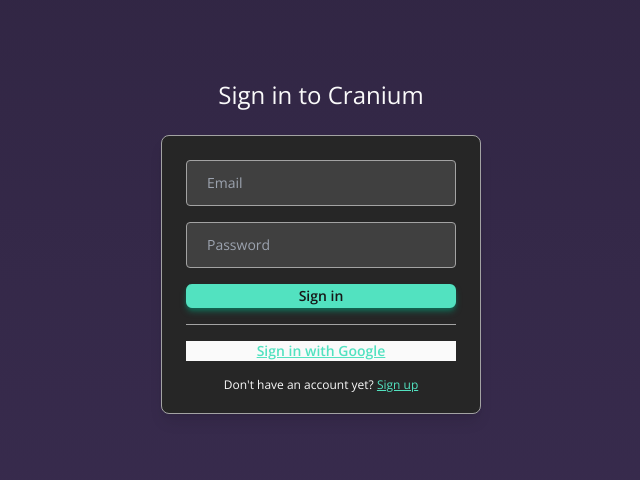
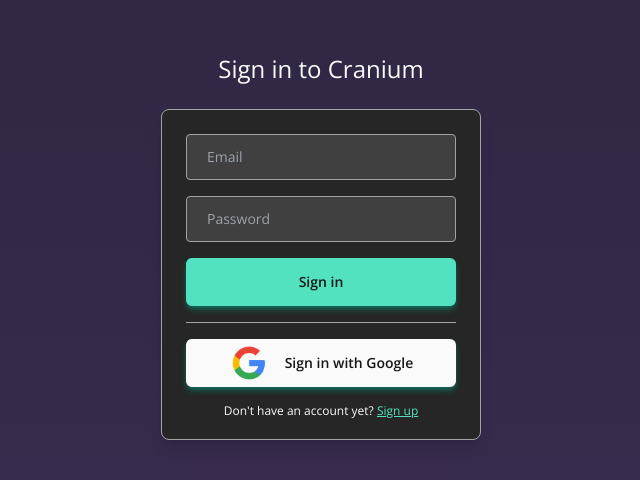
Before and after one commit to Darren-34810/cranium-fe, a React (Create React App) app: page /signin in a window 1280 px wide. Shown: the part 154-634 px from the top of the page, without its empty margins (319-959 px from the left). Built offline with nearby package versions, Linux system fonts and the light colour scheme.

Commit message:
SignIn & SignUp

```diff
--- a/src/pages/SignIn.jsx
+++ b/src/pages/SignIn.jsx
@@ -9,9 +9,9 @@
         <form action="/signin" method="POST" className="w-80 text-sm text-center bg-neutral-800 border border-neutral-400 rounded-lg shadow-lg p-6">
           <Input type="email" placeholder="Email" className="mb-4" />
           <Input type="password" placeholder="Password" className="mb-4" />
-          <Button type="submit" variant="primary" className="w-full mb-4">Sign in</Button>
+          <Button size="large" type="submit" variant="primary" className="w-full mb-4">Sign in</Button>
           <hr className="border-neutral-400 mb-4" />
-          <Button className="w-full mb-4 bg-neutral-50 border-neutral-50 hover:bg-neutral-300 hover:border-neutral-300 hover:shadow-neutral-600">Sign in with Google</Button>
+          <Button size="large"type="button" variant="primary" className="w-full mb-4 bg-neutral-50 border-neutral-50 hover:bg-neutral-300 hover:border-neutral-300 hover:shadow-neutral-600"><img className="w-10 mr-4" src="./images/jpeg/logogoogle.png"/>Sign in with Google</Button>
           <p className="text-xs -mb-1">Don't have an account yet? <a href="/signup" className="btn-tertiary text-xs hover:-translate-y-0.5">Sign up</a></p>
         </form>
       </div>
--- a/src/pages/SignUp.jsx
+++ b/src/pages/SignUp.jsx
@@ -25,9 +25,9 @@
               <Input type="text" placeholder="Phone Number" className="mb-4" />
               <Input type="email" placeholder="Email" className="mb-4" />
               <Input type="password" placeholder="Password" className="mb-4" />
-              <Button type="submit" variant="primary" className="w-full mb-4">Sign up</Button>
+              <Button size="large" type="submit" variant="primary" className="w-full mb-4">Sign Up</Button>
               <hr className="border-neutral-400 mb-4" />
-              <Button className="w-full mb-4 bg-neutral-50 border-neutral-50 hover:bg-neutral-300 hover:border-neutral-300 hover:shadow-neutral-600">Sign in with Google</Button>
+              <Button size="large" type="button" variant="primary" className="w-full mb-4 bg-neutral-50 border-neutral-50 hover:bg-neutral-300 hover:border-neutral-300 hover:shadow-neutral-600"><img className="w-10 mr-4" src="./images/jpeg/logogoogle.png"/>Sign in with Google</Button>
               <p className="text-xs -mb-1">Already have an account? <a href="/signin" className="btn-tertiary text-xs hover:-translate-y-0.5">Sign in</a></p>
             </form>
           </div>
```
Also changed, not shown: public/images/jpeg/logogoogle.png (added).
